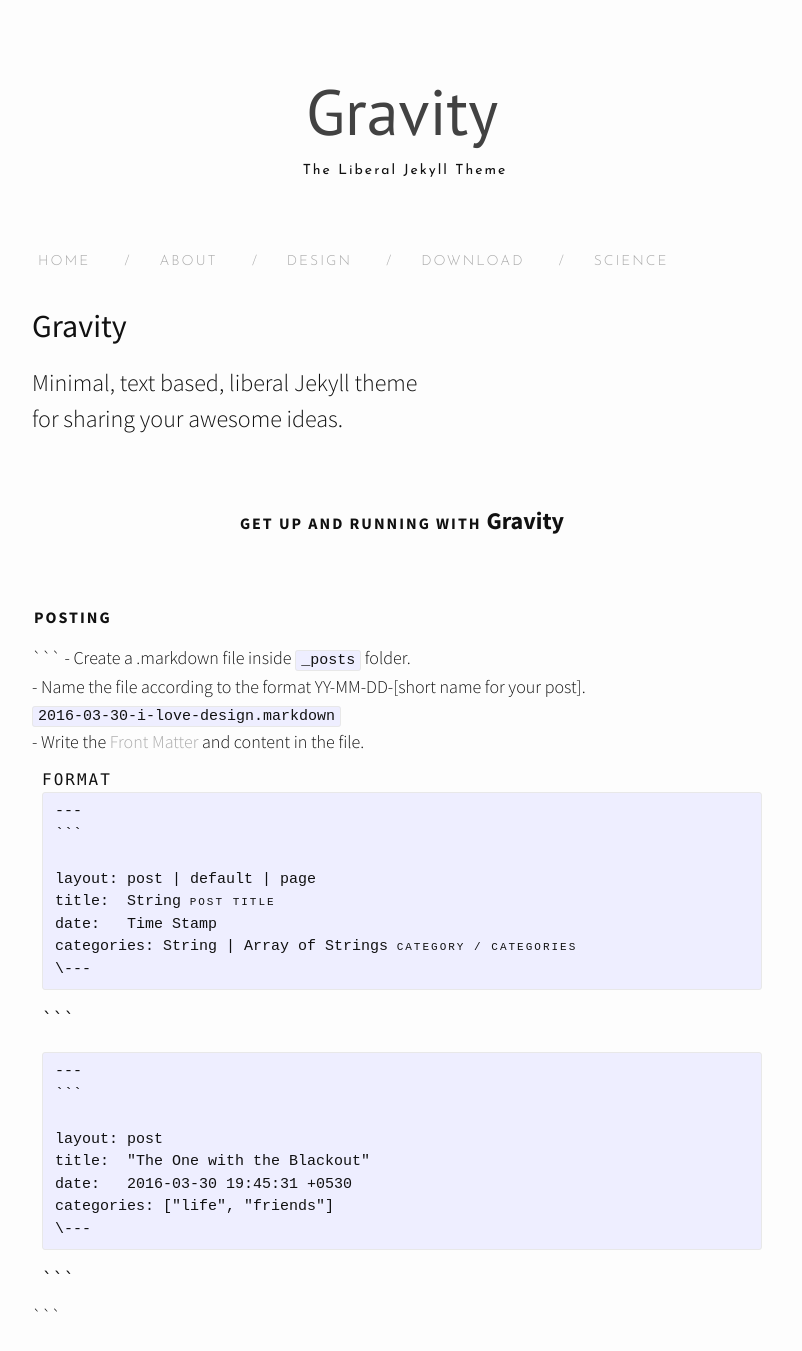
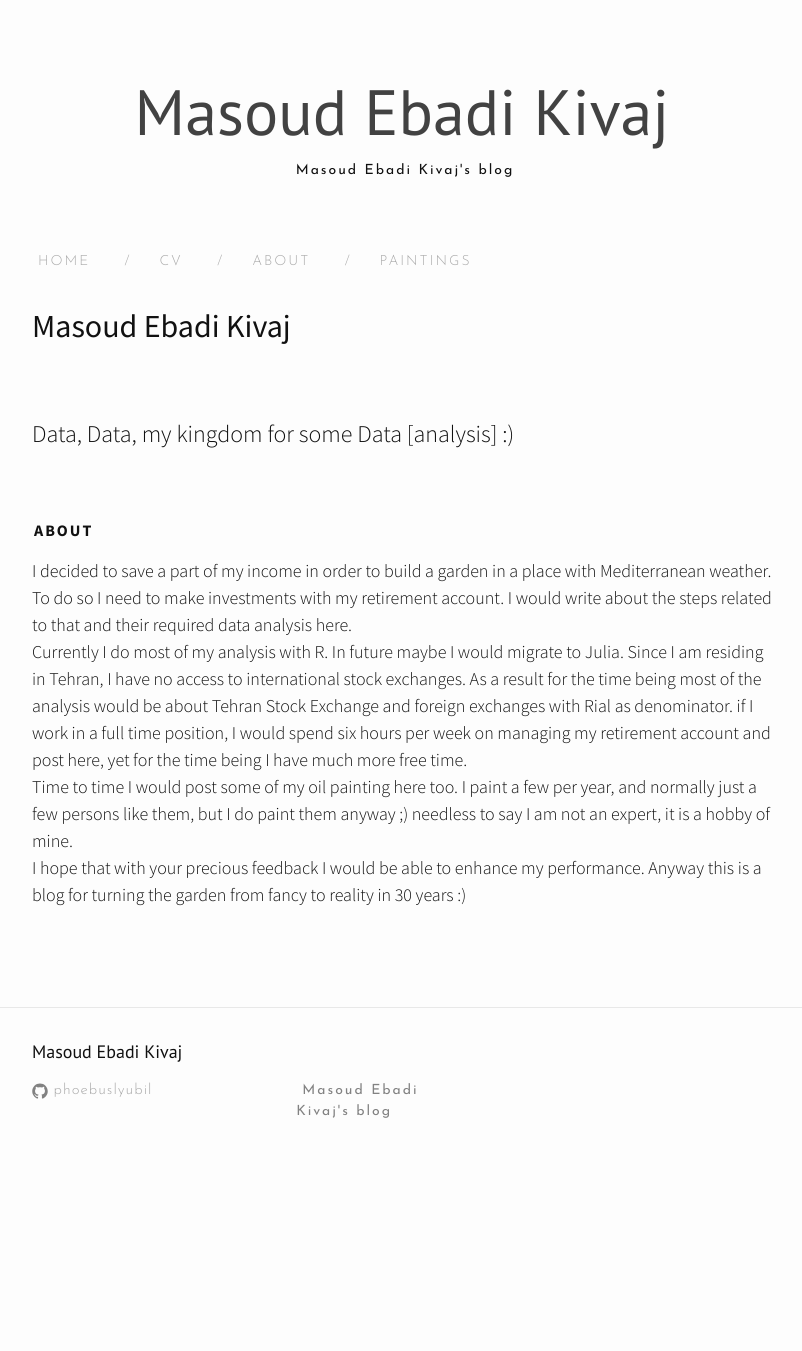
Before and after one commit to PhoebusLyubil/phoebuslyubil.github.com, a Jekyll site: the page built from about.md, in a window 1280 px wide and 1400 px high. Shown: the top 1351 px of the window, without its empty margins (238-1040 px from the left). Built offline with Jekyll 4.4.1, drawn with Linux system fonts in a browser that asks for light colours; nearby versions of some CDN libraries; some of the changed text lies outside the part shown.

Commit message:
changing base tekplate
part I

````diff
--- /dev/null
+++ b/CV.md
@@ -0,0 +1,27 @@
+---
+layout: page
+title: CV
+permalink: /CV/
+---
+<h1 id="masoud-ebadi-kivaj"><a name="masoud-ebadi-kivaj" href="#masoud-ebadi-kivaj"></a>Masoud Ebadi Kivaj</h1>
+<hr class="section">
+<p>Tehran, Iran<br>msdebadi777@gmail.com<br><a href="http:/www.linkedin.com/in/masoud-ebadi-kivaj-0a67256b/">LinkedIn</a></p>
+<hr class="section">
+<h2 id="professional-experiences"><a name="professional-experiences" href="#professional-experiences"></a>Professional Experiences</h2>
+<p>2015- Mar: 2014-Jan<br><strong>Lieutenant</strong><br>    IRIAF (<strong>I</strong>ran <strong>A</strong>ir <strong>F</strong>orce), Tehran, Iran<br><em>21 months of <strong>mandatory</strong> military service by constitution of Iran for every male citizens</em></p>
+<p>2014-Jen: 2014-Oct<br><strong>Data analyst</strong><br><strong>E</strong>cole <strong>N</strong>ationale de l'<strong>A</strong>viation <strong>C</strong>ivile (ENAC), Toulouse, France<br><em>Modelling and forecasting aircraft trajectories using R - Internship</em></p>
+<h2 id="education"><a name="education" href="#education"></a>Education</h2>
+<p>2012-2013<br><strong>Master-2 in Economics of Financial markets and Intermediaries</strong><br>Toulouse School of Economics, France<br><em>Thesis subject: What Money Aggregates and Term Structure of Interest Rates tell Us About Future Economic Performance?</em></p>
+<p>2011-2012<br><strong>Master-1 in Economics</strong><br>Toulouse School of Economics, France</p>
+<h4 id="language-skills"><a name="language-skills" href="#language-skills"></a>Language Skills</h4>
+<ul>
+<li>English (Good)</li><li>Persian (Mother language) </li><li>French (Intermediate)</li><li>Azeri (Basic)</li></ul>
+<h4 id="computer-skills"><a name="computer-skills" href="#computer-skills"></a>Computer Skills</h4>
+<ul>
+<li>MS Office </li><li>Programs: R, Eviews, Stata, Matlab, SQL</li></ul>
+<h4 id="honors-&-awards"><a name="honors-&-awards" href="#honors-&-awards"></a>Honors &amp; Awards</h4>
+<ul>
+<li>Tehran municipality award for National Mathematics Olympiad (2004-2003)</li><li>Tehran municipality award for National Computer Olympiad (2004-2003)</li></ul>
+<h4 id="hobbies-&-interests"><a name="hobbies-&-interests" href="#hobbies-&-interests"></a>Hobbies &amp; Interests</h4>
+<ul>
+<li>Oil painting: I paint several paintings per year which no one except me likes them :D</li><li>Judo: I love this beautiful sport</li><li>Knowing about different cultures</li><li>Cooking: a little pleasure of mine, like my paintings no one except me likes it :D</li></ul>>
--- a/_config.yml
+++ b/_config.yml
@@ -6,15 +6,14 @@
 # 'jekyll serve'. If you change this file, please restart the server process.
 
 # Site settings
-title: Gravity
-email: hemangsk@gmail.com
-description: The Liberal Jekyll Theme
+title: Masoud Ebadi Kivaj
+email: phoebuslyubil@gmail.com
+description: Masoud Ebadi Kivaj's blog
 baseurl: "" # the subpath of your site, e.g. /blog
-url: "http://yourdomain.com" # the base hostname & protocol for your site
-twitter_username: hemang_kumar
-github_username:  hemangsk
+github_username:  phoebuslyubil
 paginate: 5
 
 gems: [jekyll-paginate, kramdown]
 # Build settings
 markdown: kramdown
+encoding: utf-8
--- a/_includes/footer.html
+++ b/_includes/footer.html
@@ -5,16 +5,9 @@
     <h2 class="footer-heading small-site-title">{{ site.title }}</h2>
 
     <div class="footer-col-wrapper">
-      <div class="footer-col footer-col-1">
-        <ul class="contact-list footer-content">
-          <li>Powered By <a href="http://github.com/hemangsk/Gravity">Gravity</a></li>
-          <li>Made with <i class="fa fa-heart"></i> on <a href="http://jekyllrb.com"><span style="color:black">{ { Jekyll } }</a></span></li>
 
 
-        </ul>
-      </div>
-
-      <div class="footer-col footer-col-2 footer-content">
+      <div class="footer-col footer-col-1 footer-content">
         <ul class="social-media-list">
           {% if site.github_username %}
           <li>
@@ -22,15 +15,11 @@
           </li>
           {% endif %}
 
-          {% if site.twitter_username %}
-          <li>
-            {% include icon-twitter.html username=site.twitter_username %}
-          </li>
-          {% endif %}
+
         </ul>
       </div>
 
-      <div class="footer-col footer-col-3 site-description">
+      <div class="footer-col footer-col-2 site-description">
         <p>{{ site.description }}</p>
       </div>
     </div>
--- a/about.md
+++ b/about.md
@@ -4,143 +4,19 @@
 permalink: /about/
 ---
 
-<h2>Gravity</h2>
-<p>Minimal, text based, liberal Jekyll theme<br>for sharing your awesome ideas.</p>
+<h2>Masoud Ebadi Kivaj</h2>
 <br>
-<center><p ><strong><span class="manual">Get up and running with</span> Gravity</strong></p></center>
+<p>Data, Data, my kingdom for some Data [analysis] :) </p>
 <br>
 <div class="manual-post">
   <div class="manual manual-title">
-  <strong>Posting</strong>
+  <strong>About</strong>
   </div>
 <p>  <div class="manual-content">
-
-```
-  - Create a .markdown file inside <code class="highlighter-rouge">_posts</code> folder.<br>
-  - Name the file according to the format YY-MM-DD-[short name for your post].<br>  <code>2016-03-30-i-love-design.markdown</code><br>
-  - Write the <a href="jekyll">Front Matter</a> and content in the file.<br>
-  <div class="example">
-    <span class='manual'>FORMAT</span><BR>
-    <pre>---
-```
-
-layout: post | default | page
-title:  String<span class="hint"> Post Title</span>
-date:   Time Stamp
-categories: String | Array of Strings<span class="hint"> Category / Categories </span>
-\---</pre>
-
-```
-  </div>
-  <div class="example">
-
-    <pre>---
-```
-
-layout: post
-title:  "The One with the Blackout"
-date:   2016-03-30 19:45:31 +0530
-categories: ["life", "friends"]
-\---</pre>
-
-```
-  </div>
-```
-
-  </div>
-</p>
-</div>
+I decided to save a part of my income in order to build a garden in a place with Mediterranean weather. To do so I need to make investments with my retirement account. I would write about the steps related to that and their required data analysis here.
 <br>
-<div class="manual-post">
-  <div class="manual manual-title">
-  <strong>Create Pages</strong>
-  </div>
-<p>  <div class="manual-content">
-
-```
-  - Create a .md file in the root directory.<br>
-  - Name the file with the desired page link name.<br>  <code>about.md</code><br><code>design.md</code><br>
-  - Write the <a href="jekyll">Front Matter</a> and content in the file.
-  <div class="example">
-    <span class='manual'>FORMAT</span><BR>
-    <pre>---
-```
-
-layout: page
-title: String <span class="hint">Title of the webpage</span>
-permalink: / String / <span class="hint">Permalink for the webpage</span>
-tagline: String <span class="hint">Optional Gravity Feature : Tagline for the page</span>
-\---</pre>
-
-```
-  </div>
-  <div class="example">
-
-    <pre>---
-```
-
-layout: page
-title:  "Science"
-permalink:   /science/
-tagline : "Humanity is overrated."
-\---</pre>
-
-```
-  </div>
-```
-
-  </div>
-</p>
-</div>
+Currently I do most of my analysis with R. In future maybe I would migrate to Julia. Since I am residing in Tehran, I have no access to international stock exchanges. As a result for the time being most of the analysis would be about Tehran Stock Exchange and foreign exchanges with Rial as denominator. if I work in a full time position, I would spend six hours per week on managing my retirement account and post here, yet for the time being I have much more free time.
 <br>
-<div class="manual-post">
-  <div class="manual manual-title">
-  <strong>Create Archives/ Category Pages</strong><br>
-</div><br>
-<div class="archiveIntro">
-  <p>
-    Introducing <strong>Archive Pages</strong>.<br></p>
-  <span class="archive-intro">  You can display a list of all the post corresponding to a particular category on a standalone Page using the <code>'archive'</code> layout.
-</span>
-</div>
+Time to time I would post some of my oil painting here too. I paint a few per year, and normally just a few persons like them, but I do paint them anyway ;) needless to say I am not an expert, it is a hobby of mine.
 <br>
-
-<p>  <div class="manual-content">
-
-```
-  - Create a .md file in the root directory.<br>
-  - Name the file. Preferred name will be the name of the category<br>  <code>life.md</code><br>
-  - Write the <a href="jekyll">Front Matter</a> and content in the file.
-  <div class="example">
-    <span class='manual'>FORMAT</span><BR>
-<pre>---
-```
-
-layout: archive<span class="hint"> Archive Page Layout</span>
-title: String <span class="hint">Title of the webpage</span>
-permalink: / String / <span class="hint">Permalink for the webpage</span>
-tagline: String <span class="hint"> Tagline for the page</span>
-category : String <span class="hint"> Name of the category of which the page will show posts.</span>
-\---</pre>
-
-```
-  </div>
-  <div class="example">
-
-    <pre>---
-```
-
-layout: archive
-title:  "Design"
-permalink : "Design"
-category: "design"
-tagline: "It's all about perception."
-\---</pre>
-
-```
-</div><br>
-```
-
-  </div>
-</p>
-</div>
+I hope that with your precious feedback I would be able to enhance my performance. Anyway this is a blog for turning the garden from fancy to reality in 30 years :)
````
Also changed, not shown: design.md (deleted, +0 -7 lines), download.md (deleted, +0 -32 lines), paintings.md (added, +7 -0 lines), science.md (deleted, +0 -7 lines).
